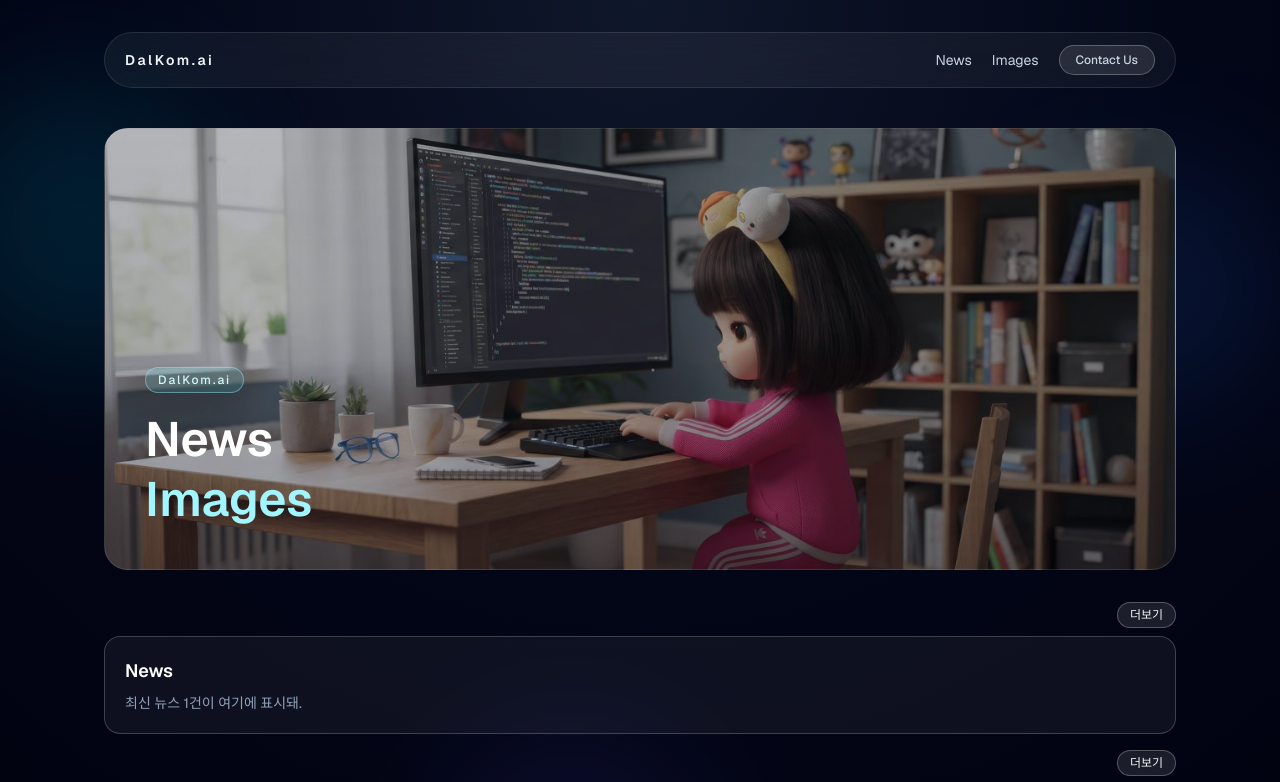
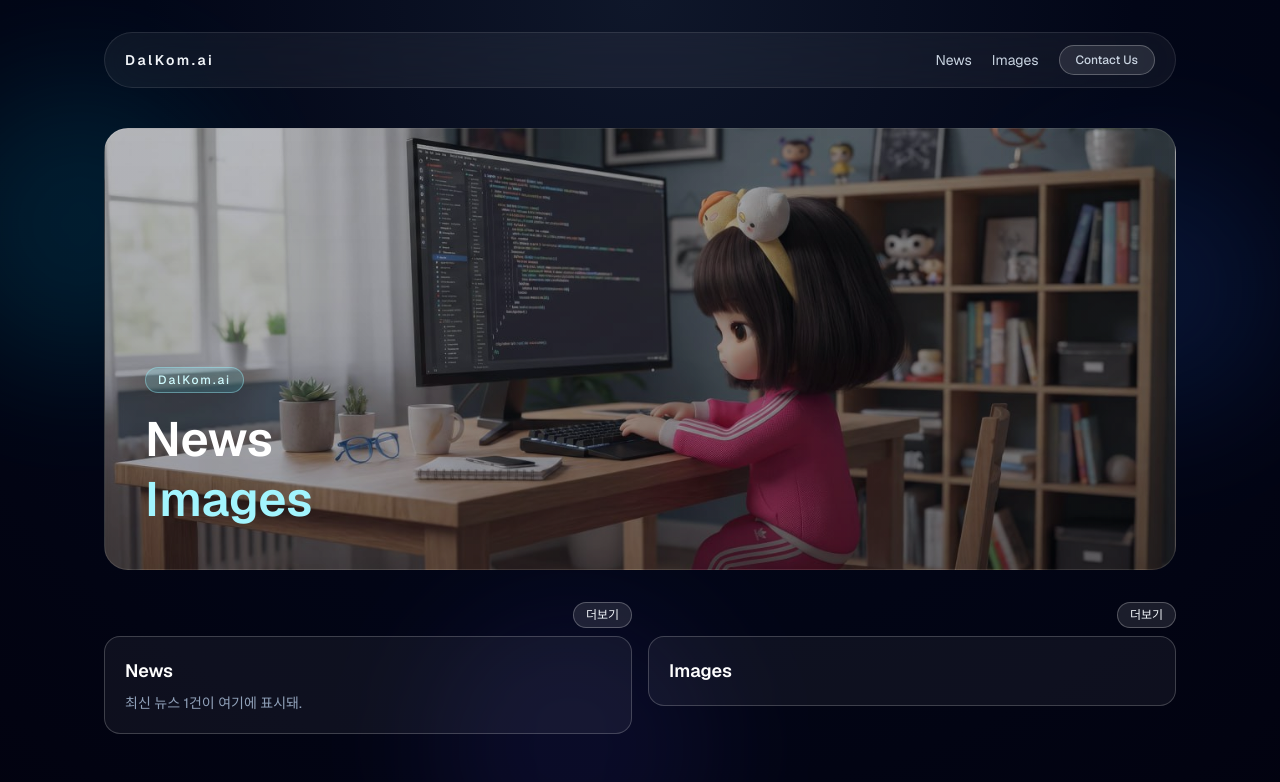
Before and after one commit to dalkom2025-art/dalkom-modern-nextjs, a Next.js app: page / in a window 1280 px wide. Shown: the top 782 px of the page. Built offline with nearby package versions, Linux system fonts and the light colour scheme; no server answers.

Commit message:
layout: restore side-by-side news and images cards

```diff
--- a/src/app/page.tsx
+++ b/src/app/page.tsx
@@ -35,7 +35,7 @@ export default async function Home() {
           </div>
         </section>
 
-        <section className="mt-8 space-y-4">
+        <section className="mt-8 grid gap-4 sm:grid-cols-2">
           <div>
             <div className="mb-2 flex justify-end">
               <Link
```
